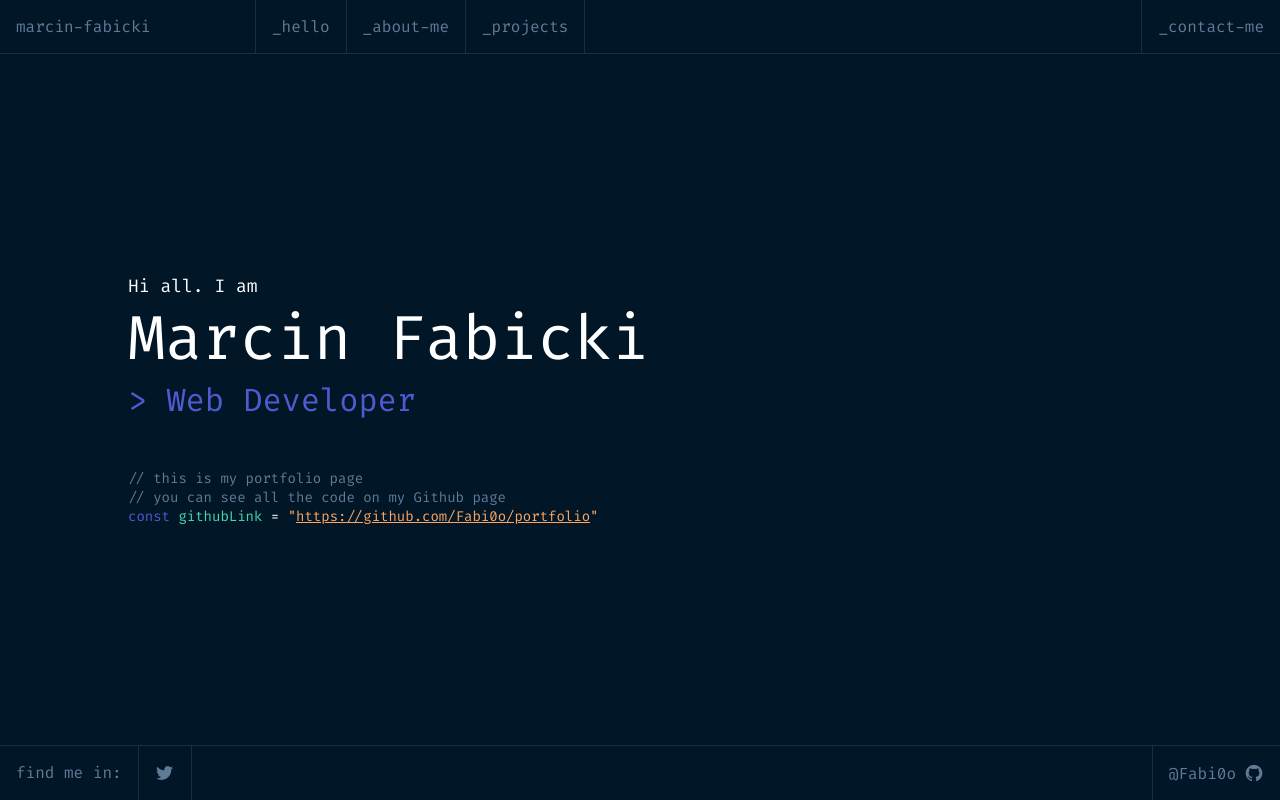
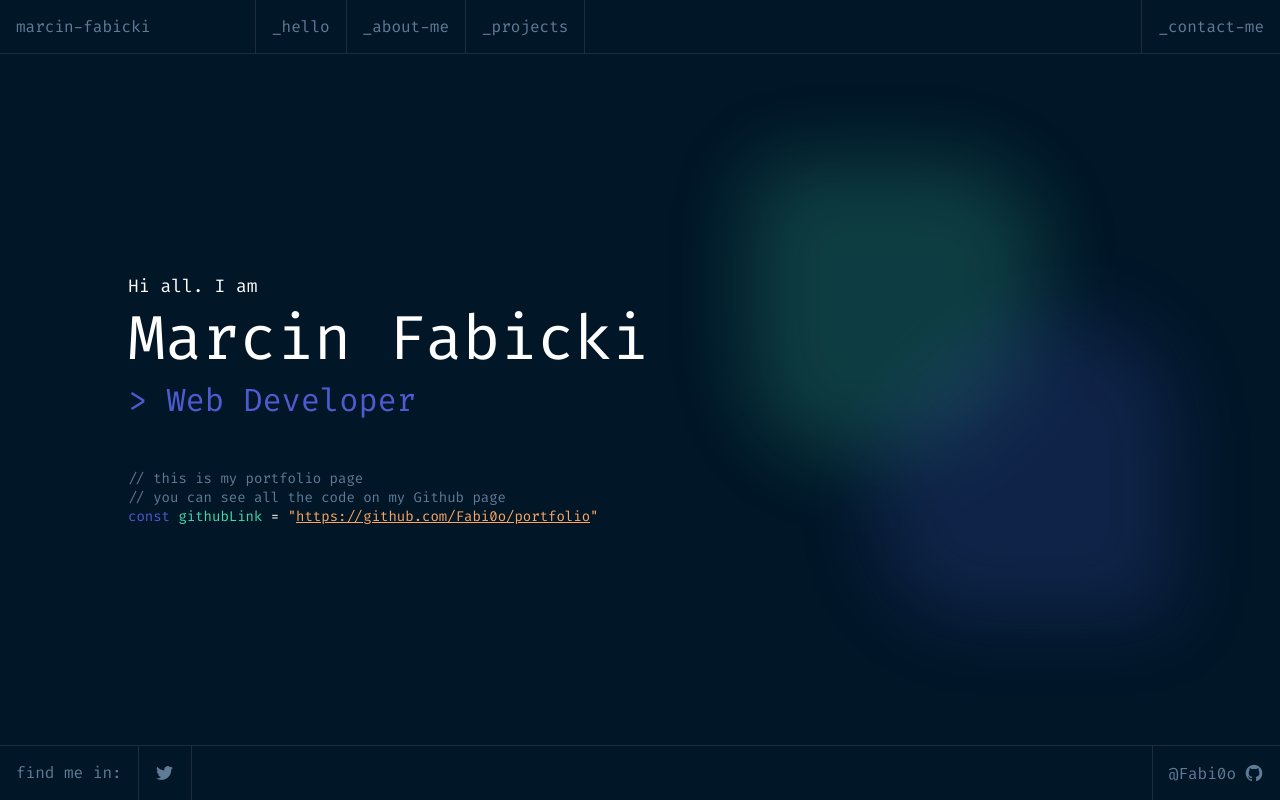
Before and after one commit to Fabi0o/portfolio, a Next.js app: page / in a window 1280 px wide. Built offline with nearby package versions, Linux system fonts and the light colour scheme.

Commit message:
add blurry gradient effect to home page

```diff
--- a/pages/index.tsx
+++ b/pages/index.tsx
@@ -6,6 +6,8 @@ export default function Home() {
     <div className={styles.container}>
       <Introduction />
       <div className={styles.container_right}></div>
+      <div className={styles.blurry_gradient_green}></div>
+      <div className={styles.blurry_gradient_purple}></div>
     </div>
   );
 }
--- a/styles/Home.module.scss
+++ b/styles/Home.module.scss
@@ -10,6 +10,40 @@
   flex: 1;
 }
 
+.blurry_gradient_green {
+  border-radius: 20% 50% 100% 50%;
+  position: fixed;
+  left: 70%;
+  top: 20%;
+  transform: translate(-50%, 0%);
+  width: 300px;
+  height: 300px;
+  filter: blur(40px);
+  background: radial-gradient(
+    circle at 50% 50%,
+    $gradients-color-green,
+    $gradients-color-green
+  );
+  opacity: 0.2;
+}
+
+.blurry_gradient_purple {
+  border-radius: 100% 50% 0 50%;
+  position: fixed;
+  left: 80%;
+  top: 40%;
+  transform: translate(-50%, 0%);
+  width: 300px;
+  height: 300px;
+  filter: blur(40px);
+  background: radial-gradient(
+    circle at 50% 50%,
+    $gradients-color-purple,
+    $gradients-color-purple
+  );
+  opacity: 0.2;
+}
+
 @media only screen and (max-width: 768px) {
   .container_right {
     display: none;
```
